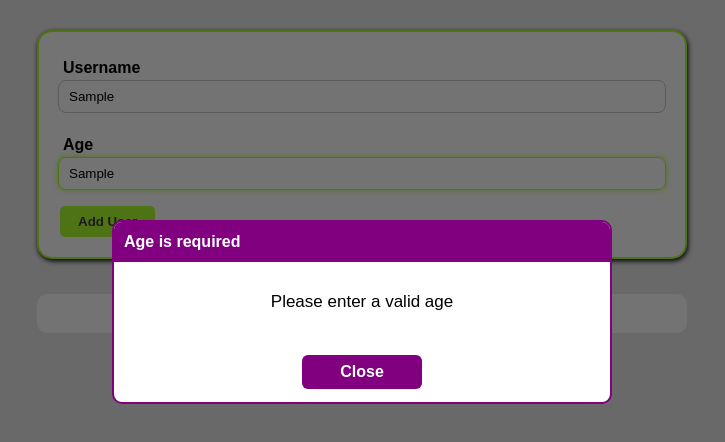
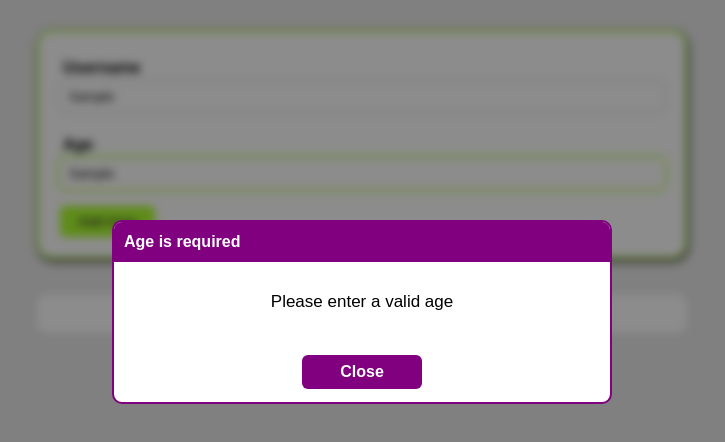
Before and after one commit to aytacg26/listusers, a React (Create React App) app: page / in a window 1280 px wide. Both pictures are taken after typing "Sample", "Sample" into the empty fields and a click on the button "Add User". Shown: the top 442 px of the page, without its empty margins (278-1003 px from the left). Built offline with nearby package versions, Linux system fonts and the light colour scheme.

Commit message:
backdrop filter added

```diff
--- a/src/components/Modal/Backdrop.module.css
+++ b/src/components/Modal/Backdrop.module.css
@@ -1,8 +1,9 @@
 .Backdrop {
   width: 100vw;
   height: 100vh;
-  background-color: rgba(0, 0, 0, 0.55);
+  background-color: rgba(0, 0, 0, 0.45);
   position: fixed;
   top: 0;
   z-index: 2;
+  backdrop-filter: blur(4px);
 }
```
